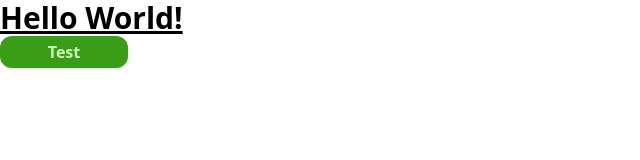
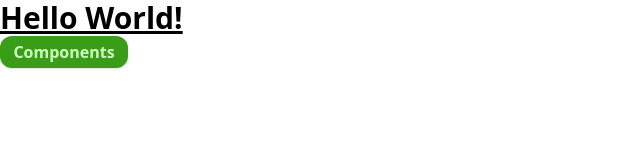
Before and after one commit to muxi-mini-project/2025-Muxi-Team-auditor-FrontEnd, a React (Vite) app: page / in a window 1280 px wide. Shown: the top 160 px of the page, without its empty margins (0-640 px from the left). Built offline with nearby package versions, Linux system fonts and the light colour scheme.

Commit message:
✨ feat(components): improve structure

```diff
--- a/src/components/ui/ImageButton.tsx
+++ b/src/components/ImageButton.tsx
@@ -1,6 +1,6 @@
 import { cn } from '@/utils/style';
 import * as React from 'react';
-import { Icon } from './Icon';
+import { Icon } from './ui/Icon';
 
 export interface ImageButtonProps
   extends React.ButtonHTMLAttributes<HTMLButtonElement> {
--- a/src/components/ui/StatusCheckbox.tsx
+++ b/src/components/StatusCheckbox.tsx
@@ -2,7 +2,7 @@
 
 import * as React from 'react';
 import * as CheckboxPrimitive from '@radix-ui/react-checkbox';
-import { Icon } from './Icon';
+import { Icon } from './ui/Icon';
 
 import { cn } from '@/utils/style';
 import { cva, type VariantProps } from 'class-variance-authority';
--- a/src/components/ui/Button.tsx
+++ b/src/components/ui/Button.tsx
@@ -54,4 +54,6 @@ const Button = React.forwardRef<HTMLButtonElement, ButtonProps>(
 );
 Button.displayName = 'Button';
 
+// TODO: move this constant to a shared module
+// eslint-disable-next-line react-refresh/only-export-components
 export { Button, buttonVariants };
--- a/src/components/ui/Calendar.tsx
+++ b/src/components/ui/Calendar.tsx
@@ -20,6 +20,7 @@ function Calendar({
       showOutsideDays={showOutsideDays}
       className={cn('p-3 bg-[#FFF8ED] transition-all', className)}
       classNames={{
+        // TODO: sort all the classes and improve animation
         month: 'space-y-4',
         caption: 'flex justify-center pt-1 pb-2 relative items-center',
         caption_label: 'text-sm font-semibold',
--- a/src/pages/components/TestCalendar.tsx
+++ b/src/pages/components/TestCalendar.tsx
@@ -11,7 +11,7 @@ export function TestCalendar() {
   );
 
   return (
-    <div className="flex justify-center items-center h-full w-screen">
+    <div className="m-4">
       <Calendar
         mode="range"
         selected={date}
@@ -20,4 +20,4 @@ export function TestCalendar() {
       />
     </div>
   );
-};
+}
--- a/src/pages/index.tsx
+++ b/src/pages/index.tsx
@@ -7,8 +7,8 @@ export default function Page() {
       <h1 className="text-3xl font-bold underline bg-background">
         Hello World!
       </h1>
-      <Link to="/test">
-        <Button>Test</Button>
+      <Link to="/components">
+        <Button>Components</Button>
       </Link>
     </>
   );
--- a/src/pages/test/index.tsx
+++ /dev/null
@@ -1,3 +0,0 @@
-export default function Test() {
-  return <h1 className="text-3xl font-bold">Test Router</h1>;
-}
--- a/tailwind.config.js
+++ b/tailwind.config.js
@@ -10,11 +10,6 @@ export default {
 				background: 'var(--white)',
 				foreground: 'var(--black)',
 			},
-			// borderRadius: {
-			// 	lg: 'var(--radius)',
-			// 	md: 'calc(var(--radius) - 2px)',
-			// 	sm: 'calc(var(--radius) - 4px)',
-			// },
 		},
 	},
 	plugins: [],
```
Also changed, not shown: src/index.css (+0 -10 lines), src/pages/components/index.tsx (+4 -4 lines), src/components/CrazyToggle.tsx (renamed from src/components/ui/CrazyToggle.tsx), src/components/TagCheckbox.tsx (renamed from src/components/ui/TagCheckbox.tsx).
